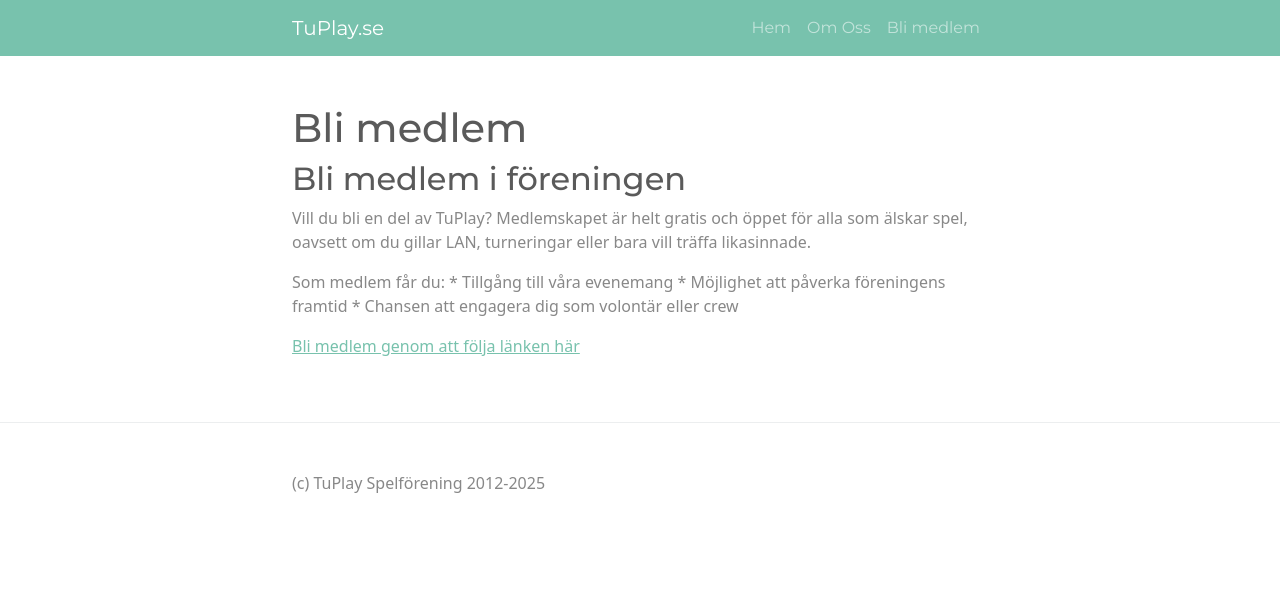
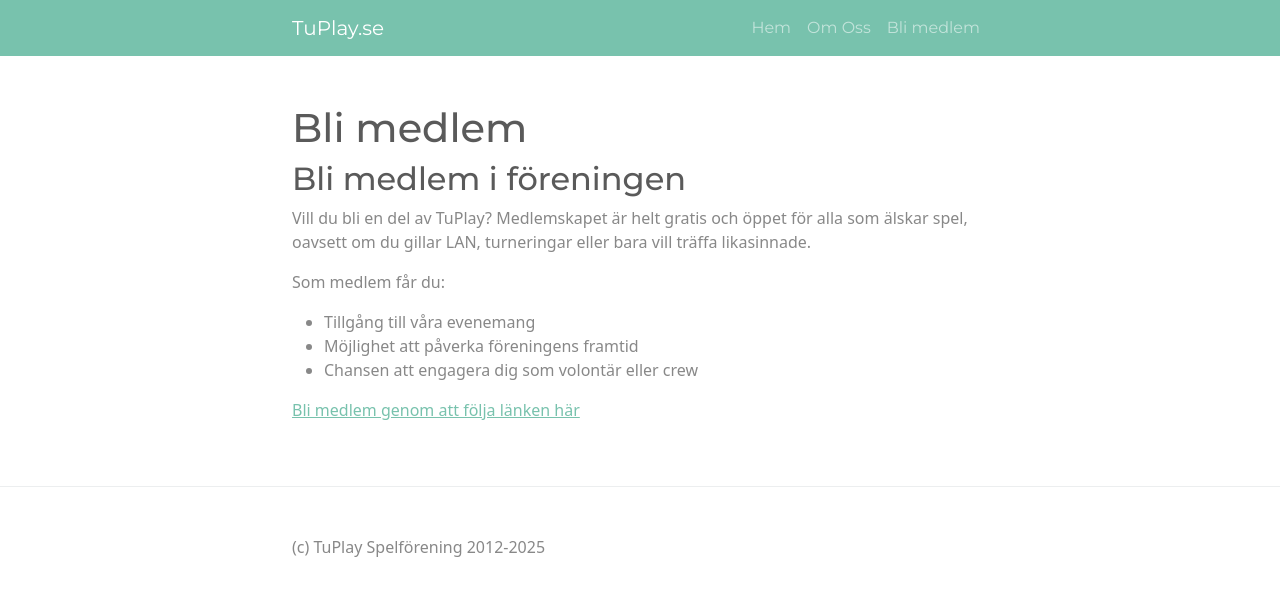
Before and after one commit to TuPlay-Spelforening/TuPlay, a Jekyll site: the page built from member.md, in a window 1280 px wide. Shown: the top 596 px of the page. Built offline with Jekyll 4.4.1, drawn with Linux system fonts in a browser that asks for light colours.

```diff
--- a/member.md
+++ b/member.md
@@ -8,8 +8,8 @@ Vill du bli en del av TuPlay?
 Medlemskapet är helt gratis och öppet för alla som älskar spel, oavsett om du gillar LAN, turneringar eller bara vill träffa likasinnade.
 
 Som medlem får du:
-	*	Tillgång till våra evenemang
-	*	Möjlighet att påverka föreningens framtid
-	*	Chansen att engagera dig som volontär eller crew
+- Tillgång till våra evenemang
+- Möjlighet att påverka föreningens framtid
+- Chansen att engagera dig som volontär eller crew
 
 [Bli medlem genom att följa länken här](https://ebas.sverok.se/blimedlem/7636)
```
